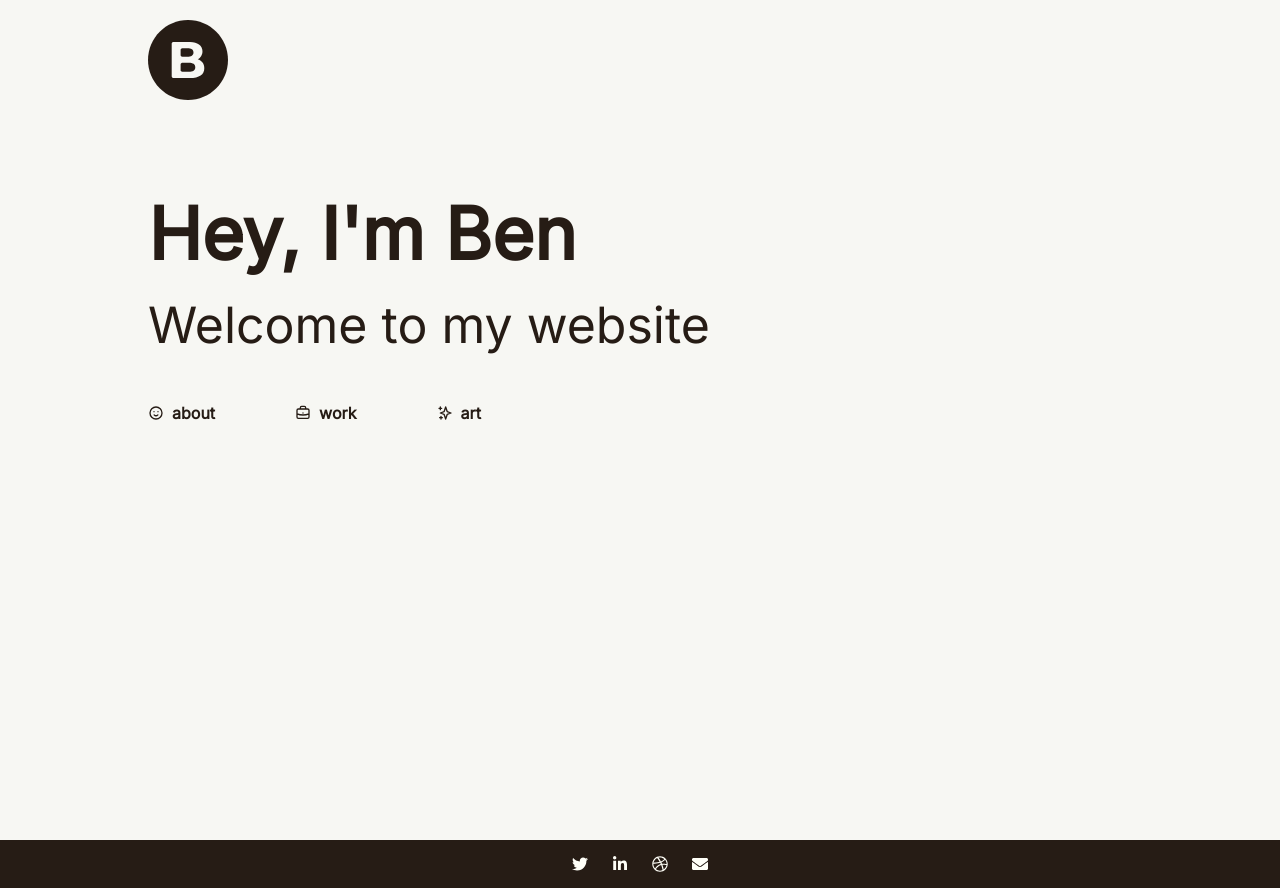
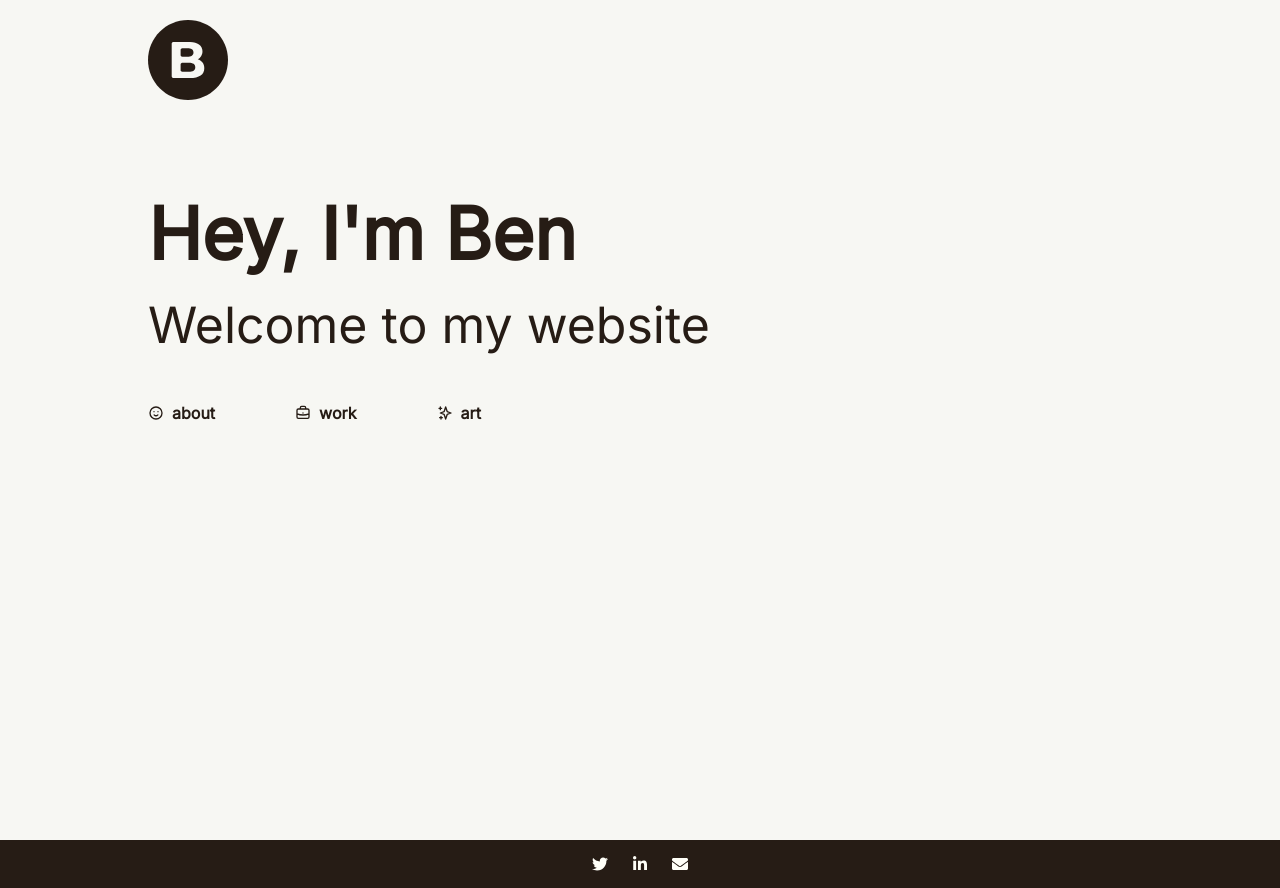
Before and after one commit to ben-coo-per/my-website, a Next.js app: page / in a window 1280 px wide. Built offline with nearby package versions, Linux system fonts and the light colour scheme.

Commit message:
added project picture carousel

```diff
--- a/pages/about/index.js
+++ b/pages/about.js
@@ -1,7 +1,7 @@
 import { useState } from "react";
 import Head from "next/head";
 // import { DisplayPage } from "../../src/components/shared/layout";
-import { Header } from "../../src/components/shared/pageHeader";
+import { Header } from "../src/components/shared/pageHeader";
 import {
   Box,
   Image,
@@ -13,7 +13,7 @@ import {
   Stack,
   useBreakpointValue,
 } from "@chakra-ui/react";
-import Footer from "../../src/components/shared/footer";
+import Footer from "../src/components/shared/footer";
 
 export default function AboutPage() {
   const [imageIsLoaded, setImageIsLoaded] = useState(false);
--- a/pages/api/getProject.js
+++ b/pages/api/getProject.js
@@ -33,12 +33,17 @@ export async function getAllWork() {
             _id
             date
             description
-            imageGallery {
-              image1 {
-                filename
-                path
-                title
-              }
+            thumbnail {
+              _id
+              caption
+              credit
+              description
+              filename
+              mimeType
+              path
+              sourceUrl
+              title
+              uploadStatus
             }
             tag {
               name
@@ -59,55 +64,7 @@ export async function getProject(_id) {
         date
         description
         imageGallery {
-          image1 {
-            _id
-            caption
-            credit
-            description
-            filename
-            mimeType
-            path
-            sourceUrl
-            title
-            uploadStatus
-          }
-          image2 {
-            _id
-            caption
-            credit
-            description
-            filename
-            mimeType
-            path
-            sourceUrl
-            title
-            uploadStatus
-          }
-          image3 {
-            _id
-            caption
-            credit
-            description
-            filename
-            mimeType
-            path
-            sourceUrl
-            title
-            uploadStatus
-          }
-          image4 {
-            _id
-            caption
-            credit
-            description
-            filename
-            mimeType
-            path
-            sourceUrl
-            title
-            uploadStatus
-          }
-          image5 {
+          image {
             _id
             caption
             credit
--- a/src/components/shared/footer.js
+++ b/src/components/shared/footer.js
@@ -21,40 +21,24 @@ export default function Footer() {
       <Stack direction="column">
         <Stack direction="row" spacing={0}>
           <Link href="https://twitter.com/cooperben83">
-            <IconButton
-              _hover={{ cursor: "pointer" }}
-              variant="link"
-              boxSize={4}
-              as={FaTwitter}
-              color="babyPowder"
-            />
+            <IconButton variant="link" color="babyPowder">
+              <Icon as={FaTwitter} />
+            </IconButton>
           </Link>
           <Link href="https://www.linkedin.com/in/benjamin-cooper1996/">
-            <IconButton
-              _hover={{ cursor: "pointer" }}
-              variant="link"
-              boxSize={4}
-              as={FaLinkedinIn}
-              color="babyPowder"
-            />
+            <IconButton variant="link" color="babyPowder">
+              <Icon as={FaLinkedinIn} />
+            </IconButton>
           </Link>
-          <Link href="https://dribbble.com/ben-cooper/shots">
-            <IconButton
-              _hover={{ cursor: "pointer" }}
-              variant="link"
-              boxSize={4}
-              as={FaDribbble}
-              color="babyPowder"
-            />
-          </Link>
+          {/* <Link href="https://dribbble.com/ben-cooper/shots">
+            <IconButton variant="link" color="babyPowder">
+              <Icon as={FaDribbble} />
+            </IconButton>
+          </Link> */}
           <Link href="mailto:me@bencooper.xyz?subject=howdy!">
-            <IconButton
-              _hover={{ cursor: "pointer" }}
-              variant="link"
-              boxSize={4}
-              as={FaEnvelope}
-              color="babyPowder"
-            />
+            <IconButton variant="link" color="babyPowder">
+              <Icon as={FaEnvelope} />
+            </IconButton>
           </Link>
         </Stack>
       </Stack>
--- a/styles/theme.js
+++ b/styles/theme.js
@@ -3,8 +3,9 @@ import { extendTheme } from "@chakra-ui/react";
 const colors = {
   darkChocolate: "#261C15",
   queenBlue: "#33658A",
+  princeGray: "#EDF0F4",
   babyPowder: "#FFFFF8",
-  ghostGray: "ECECEC",
+
   flame: "#F05D23",
   bg: "#F7F7F3",
 };
```
Also changed, not shown: pages/work/[projectID].js (+118 -4 lines), src/components/shared/cards.js (+9 -6 lines).
